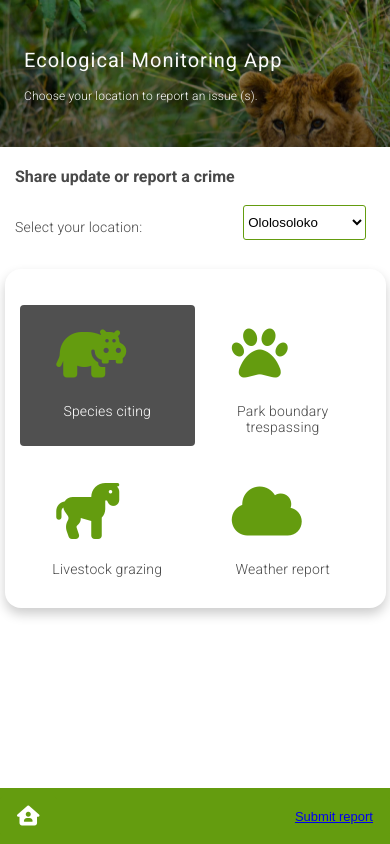
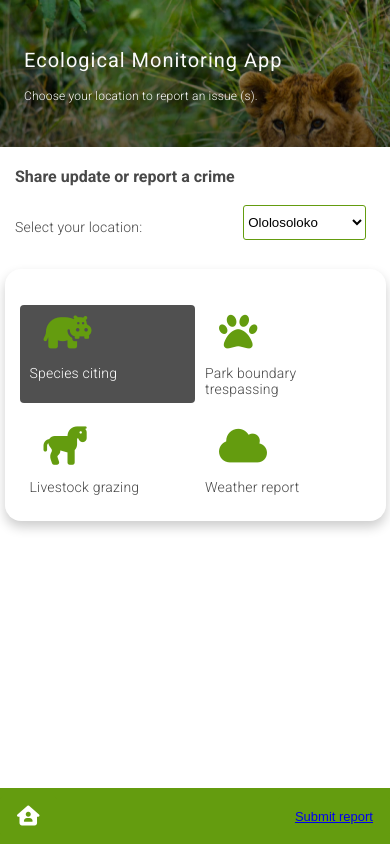
Before and after one commit to musakanneh/eco_monitor, a Vue app: page /shareData in a window 390 px wide. Built offline with nearby package versions, Linux system fonts and the light colour scheme.

Commit message:
Updated UI

```diff
--- a/src/App.vue
+++ b/src/App.vue
@@ -1,13 +1,12 @@
 <template>
   <div id="app">
-   <!-- <div id="app"> -->
+    <!-- <div id="app"> -->
     <link
       rel="stylesheet"
       href="https://use.fontawesome.com/releases/v5.2.0/css/all.css"
       integrity="sha384-hWVjflwFxL6sNzntih27bfxkr27PmbbK/iSvJ+a4+0owXq79v+lsFkW54bOGbiDQ"
       crossorigin="anonymous"
     />
-
 
     <router-view />
   </div>
@@ -28,11 +27,17 @@ export default {
 
 <style lang="scss" scoped>
 #app {
-  font-family: 'Roboto', sans-serif;
+  font-family: "Roboto", sans-serif;
   box-sizing: border-box;
   color: #484848;
   -moz-osx-font-smoothing: grayscale;
   text-rendering: optimizeLegibility !important;
   -webkit-font-smoothing: antialiased !important;
 }
+* {
+  display: flex;
+  flex-direction: column;
+  flex: auto;
+  height: 100%;
+}
 </style>
--- a/src/views/ShareData.vue
+++ b/src/views/ShareData.vue
@@ -198,16 +198,16 @@ export default {
 
       .sec-one {
         width: 100%;
-        padding: 0.3rem;
 
         p {
           font-size: 14px;
-          text-align: center;
+          text-align: left;
+          padding: 0 10px;
         }
 
         i {
-          font-size: 3.5rem;
-          padding: 1rem 2rem;
+          font-size: 2.4rem;
+          padding: .5rem 1.5rem;
           color: #649c0f;
         }
       }
```
